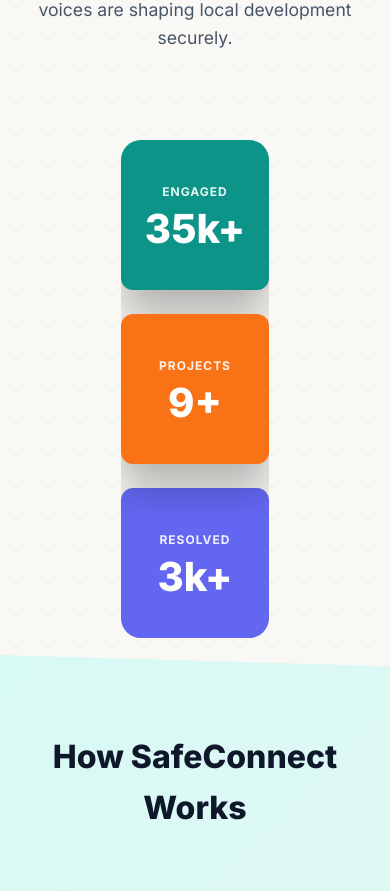
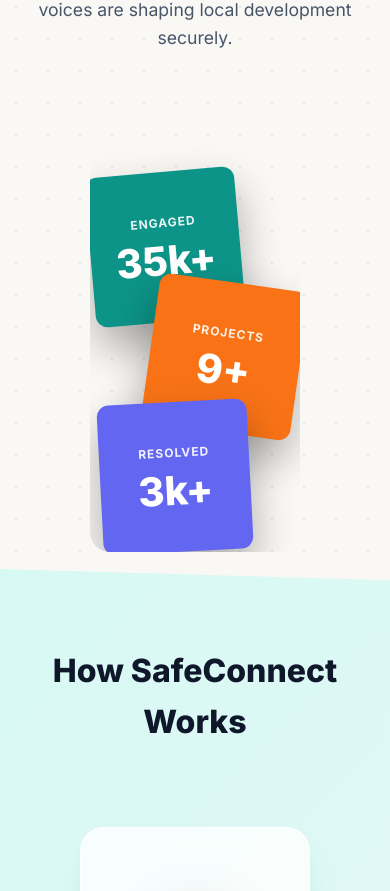
Before and after one commit to reet-9944/People-s-Priorities, a Next.js app: page / in a window 390 px wide. Shown: the part 956-1847 px from the top of the page. Built offline with nearby package versions, Linux system fonts and the light colour scheme.

Commit message:
Restore staggered, rotated layout for mobile metric squares

```diff
--- a/src/app/globals.css
+++ b/src/app/globals.css
@@ -1105,16 +1105,31 @@
   .staggered-metrics-container {
     flex-direction: column;
     align-items: center;
-    gap: 1.5rem;
+    gap: 0;
     height: auto;
+    margin-top: 2rem;
   }
   .metric-square {
     position: relative !important;
     top: auto !important;
     left: auto !important;
-    transform: none !important;
-    width: 100%;
-    max-width: 250px;
+    width: 150px;
+  }
+  .ms-1 {
+    margin-right: 60px;
+    transform: rotate(-5deg) !important;
+  }
+  .ms-2 {
+    margin-left: 60px;
+    transform: rotate(8deg) !important;
+    margin-top: -40px;
+    z-index: 4;
+  }
+  .ms-3 {
+    margin-right: 40px;
+    transform: rotate(-3deg) !important;
+    margin-top: -30px;
+    z-index: 5;
   }
 
   /* Slanted Angles Flattening (prevents slicing text on thin phones) */
```
